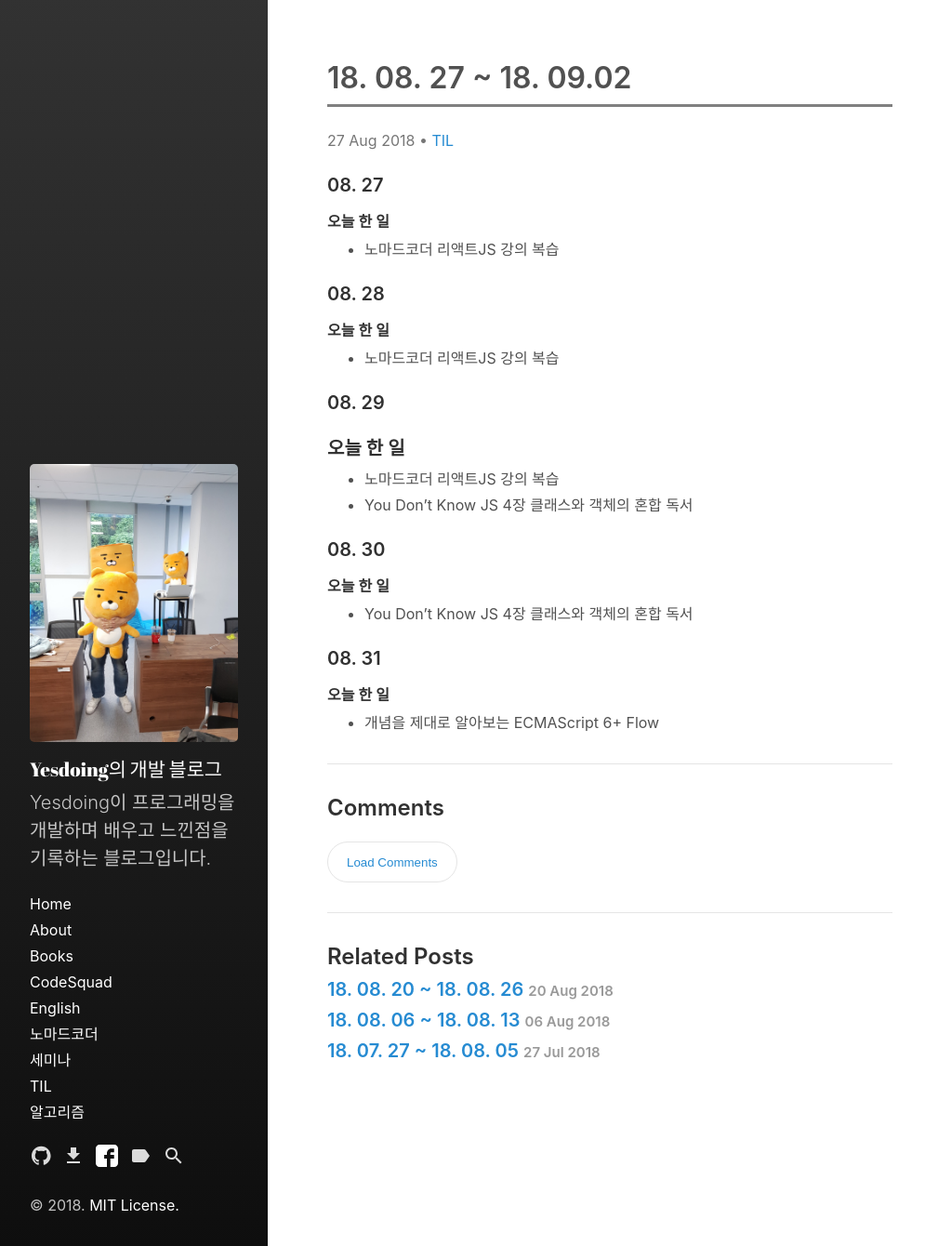
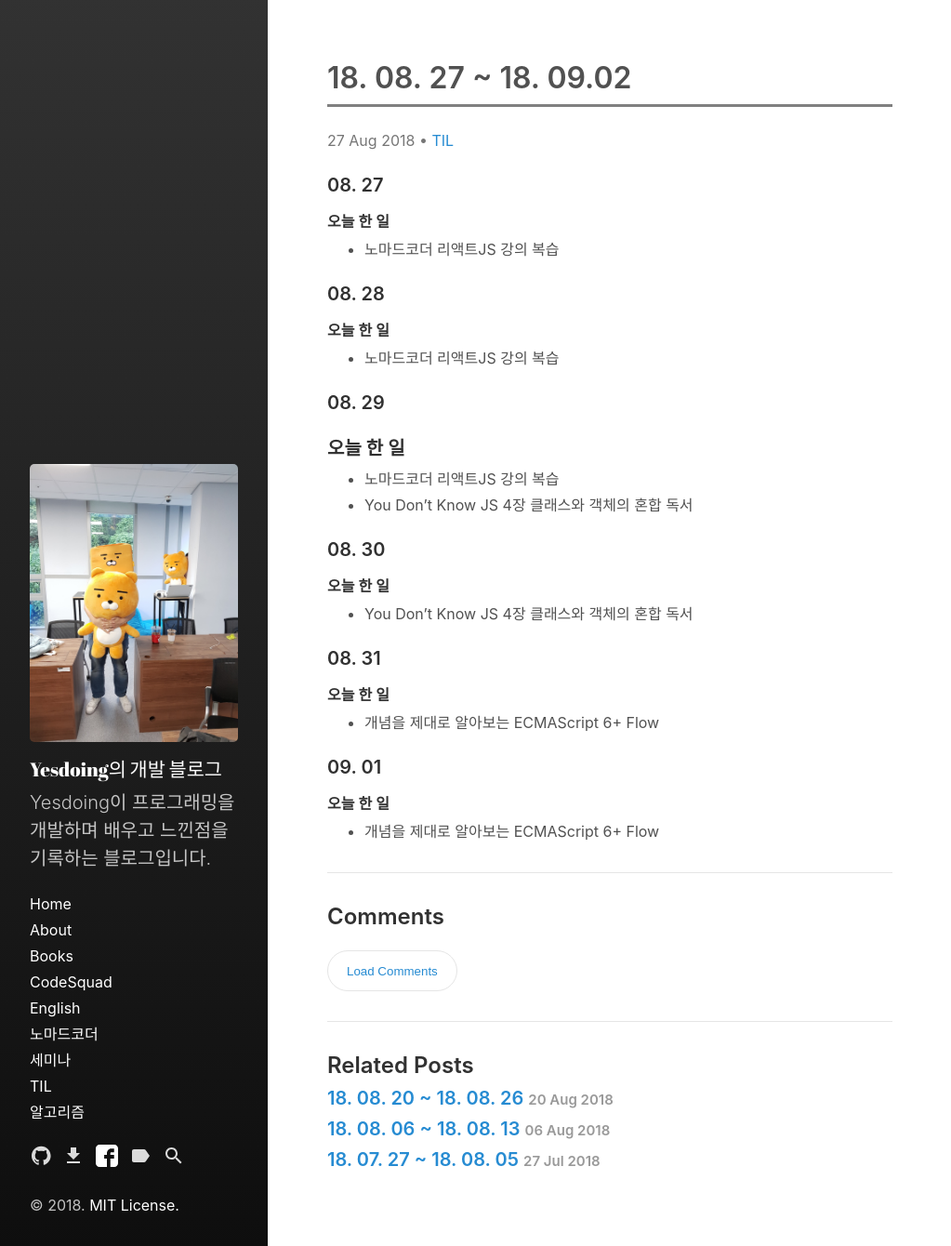
Before and after one commit to Yesdoing/Yesdoing.github.io, a Jekyll site: the page built from _posts/TIL/2018-08-27-09-02-TIL.md, in a window 1280 px wide. Shown: the whole page at 93% size, without its empty margins (0-1023 px from the left). Built offline with Jekyll 4.4.1, drawn with Linux system fonts in a browser that asks for light colours.

Commit message:
add blog post

```diff
--- a/_posts/TIL/2018-08-27-09-02-TIL.md
+++ b/_posts/TIL/2018-08-27-09-02-TIL.md
@@ -25,3 +25,7 @@ categories:
 ### 08. 31
 #### 오늘 한 일
 - 개념을 제대로 알아보는 ECMAScript 6+ Flow
+
+### 09. 01
+#### 오늘 한 일
+- 개념을 제대로 알아보는 ECMAScript 6+ Flow
```
